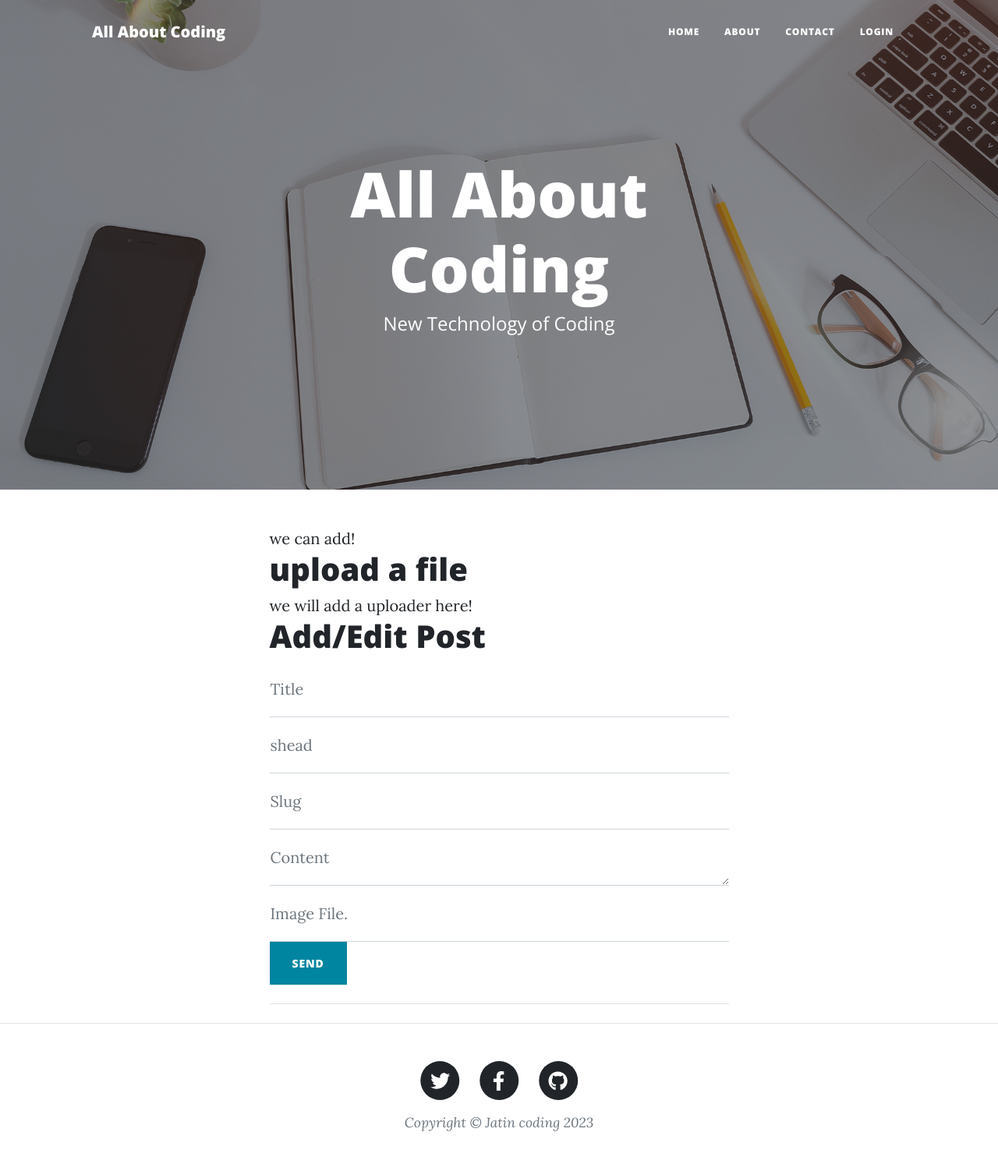
After one commit to Jatin00001/Flask_using, a Flask app: page /edit/1 in a window 1280 px wide. The commit adds this page. Shown: the whole page at 78% size. Run offline with Flask 3, Linux system fonts and the light colour scheme; data that the repository does not hold is empty; some libraries are stand-ins or nearby versions.

Commit message:
edit/layout

```diff
--- a/main.py
+++ b/main.py
@@ -1,4 +1,4 @@
-from flask import Flask,render_template,request,session
+from flask import Flask,render_template,request,session,redirect
 from flask_mail import Mail
 import json
 from flask_sqlalchemy import SQLAlchemy
@@ -77,20 +77,55 @@ def about():
 @app.route("/dashboard", methods = ['GET', 'POST'])
 def dashboard():
     if "user" in session and session['user'] == parameter['admin-user']:
-        return render_template('dashboard.html', parameter=parameter)
+        posts = Posts.query.all()
+        print("in already post session")
+        return render_template('dashboard.html', parameter=parameter, posts=posts)
 
     if (request.method == 'POST'):
-        print("in post session")
+        # print("in post session")
         username = request.form.get('user')
         userpass = request.form.get('password')
         if( (username==parameter['admin-user']) and (userpass == parameter['admin-password'])):
             session['user'] = username
-            return render_template('dashboard.html',parameter=parameter, )
+            posts = Posts.query.all()
+            return render_template('dashboard.html',parameter=parameter, posts=posts)
     return render_template('login.html', parameter=parameter)
 @app.route("/post/<string:post_slug>", methods=['GET'])
 def post_route(post_slug):
     post = Posts.query.filter_by(slug=post_slug).first()
     return render_template('post.html', parameter=parameter, post=post)
 
+
+@app.route("/edit/<string:sno>", methods=['GET', 'POST'])
+def edit(sno):
+    if "user" in session and session['user'] == parameter['admin-user']:
+        # print("in edit session")
+        if request.method == "POST":
+            # print("form input")
+            title = request.form.get('title')
+            shead = request.form.get('shead')
+            slug = request.form.get('slug')
+            content = request.form.get('content')
+            img_file = request.form.get('img_file')
+            date = datetime.now()
+            if sno == '0':
+                # print("in new post session")
+                post = Posts(title=title,subhead=shead, slug=slug, content=content, img_file=img_file, date=date)
+                db.session.add(post)
+                db.session.commit()
+            # else:
+            #     post = Posts.query.filter_by(sno=sno).first()
+            #     post.box_title = title
+            #     post.subhead = shead
+            #     post.slug = slug
+            #     post.content = content
+            #     post.img_file = img_file
+            #     post.date = date
+            #     db.session.commit()
+            #     return redirect('/edit/' + sno)
+
+    post = Posts.query.filter_by(sno=sno).first()
+    return render_template('edit.html', parameter=parameter,sno=sno)
+
 if __name__ == '__main__':
     app.run(debug=True,port=615000)
--- /dev/null
+++ b/static/css/dashboard.css
@@ -0,0 +1,18 @@
+table {
+    font-family: arial, sans-serif;
+    border-collapse: collapse;
+    width: 100%;
+    /* display: flex; */
+    justify-content: center;
+    align-items: center;
+  }
+
+  td, th {
+    border: 1px solid #dddddd;
+    text-align: left;
+    padding: 8px;
+  }
+
+  tr:nth-child(even) {
+    background-color: #dddddd;
+  }
--- /dev/null
+++ b/templates/edit.html
@@ -0,0 +1,67 @@
+{%extends "layout.html" %}
+{% block body %}
+        <!-- Page Header-->
+
+        <header class="masthead" style="background-image: url(' {{ url_for('static', filename = 'assets/img/home-bg.jpg') }}  ')">
+            <div class="container position-relative px-4 px-lg-5">
+                <div class="row gx-4 gx-lg-5 justify-content-center">
+                    <div class="col-md-10 col-lg-8 col-xl-7">
+                        <div class="site-heading">
+                            <h1>{{parameter['title_of_web']}}</h1>
+                            <span class="subheading">{{parameter['sub_title_of_web']}}</span>
+                        </div>
+                    </div>
+                </div>
+            </div>
+        </header>
+
+        <!-- Main Content-->
+        <div class="container px-4 px-lg-5">
+            <div class="row gx-4 gx-lg-5 justify-content-center">
+                <div class="col-md-10 col-lg-8 col-xl-7">
+                    <!-- add form -->
+                    we can add!
+                    <h1>upload a file</h1>
+                    we will add a uploader here!
+                    <h1>Add/Edit Post</h1>
+                    <form id="contactForm" action="/edit/{{sno}}" method="post" >
+                        <div class="form-floating">
+                            <input class="form-control" id="title" name="title" type="text" placeholder="Enter your title..." />
+                            <label for="title">Title</label>
+                        </div>
+                        <div class="form-floating">
+                            <input class="form-control" id="shead" name="shead" type="text" placeholder="Enter your title..." />
+                            <label for="shead">shead</label>
+                        </div>
+
+
+
+
+
+                        <div class="form-floating">
+                            <input class="form-control" id="slug" name="slug" type="text" placeholder="Enter your slug..." />
+                            <label for="slug">Slug</label>
+                        </div>
+
+                        <div class="form-floating">
+                            <textarea class="form-control" name="content" id="content" cols="30" rows="10"  placeholder="Enter your content..."></textarea>
+                            <label for="content">Content</label>
+                        </div>
+
+                        <div class="form-floating">
+                            <input class="form-control" id="img_file" name="img_file" type="text" placeholder="Enter your img_file..." />
+                            <label for="img_file">Image File.</label>
+                        </div>
+                        <div class="d-none" id="submitErrorMessage"><div class="text-center text-danger mb-3">Error sending message!</div></div>
+                        <!-- Submit Button-->
+                        <button class="btn btn-primary text-uppercase " id="submitButton" type="submit">Send</button>
+                    </form>
+
+
+                    <hr class="my-4" />
+                    <!-- <div class="d-flex justify-content-end mb-4"><a class="btn btn-primary text-uppercase" href="#!">Older Posts →</a></div> -->
+                </div>
+            </div>
+        </div>
+
+{% endblock %}
--- a/templates/layout.html
+++ b/templates/layout.html
@@ -14,6 +14,7 @@
         <link href="https://fonts.googleapis.com/css?family=Open+Sans:300italic,400italic,600italic,700italic,800italic,400,300,600,700,800" rel="stylesheet" type="text/css" />
         <!-- Core theme CSS (includes Bootstrap)-->
         <link href="  {{ url_for('static', filename = 'css/styles.css' ) }}   " rel="stylesheet" />
+        <link rel="stylesheet" href="{{ url_for('static', filename = 'css/dashboard.css' ) }} " />
     </head>
     <body>
         <!-- Navigation-->
```
Also changed, not shown: templates/dashboard.html (+49 -12 lines).
